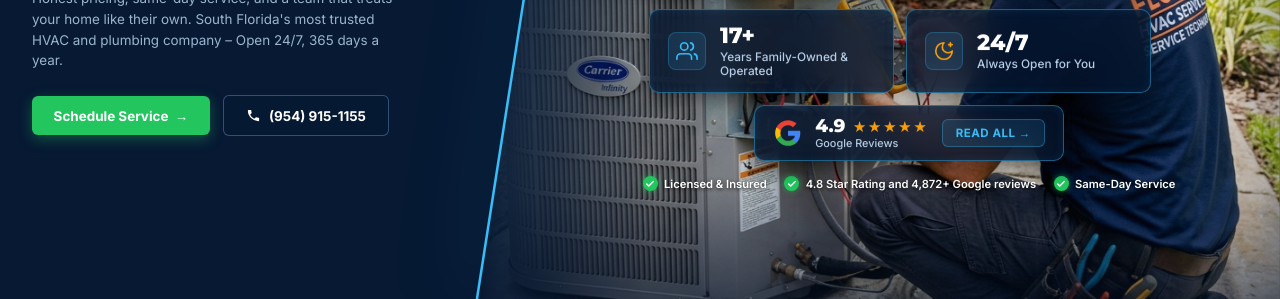
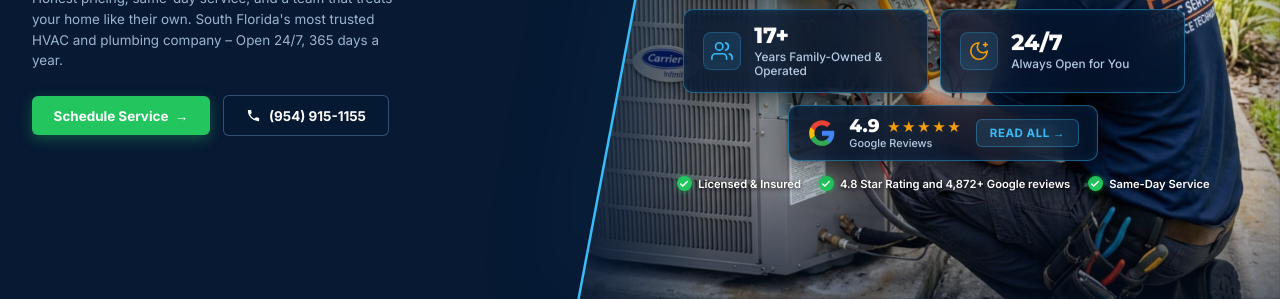
Before and after one commit to sohailamir06/banner-html, a plain HTML site: page index.html in a window 1280 px wide. Shown: the part 512-811 px from the top of the page. Drawn offline with Linux system fonts and the light colour scheme.

Commit message:
adding style

```diff
--- a/style.css
+++ b/style.css
@@ -230,13 +230,13 @@ body {
 
 /* ── LEFT: HERO DARK CONTENT COLUMN ── */
 .hero-left {
-    flex: 0 0 46%;
-    max-width: 46%;
+    flex: 0 0 55.8%;
+    max-width: 55.8%;
     background: #071933;
     display: flex;
     align-items: center;
     justify-content: flex-start;
-    padding: 2rem 3rem 2rem max(2rem, calc((100vw - 1280px) / 2 + 2rem));
+    padding: 2rem 3.5rem 2rem max(2rem, calc((100vw - 1280px) / 2 + 2rem));
     position: relative;
     z-index: 10;
     clip-path: polygon(0 0, 100% 0, 81% 100%, 0 100%);
@@ -246,7 +246,7 @@ body {
     position: absolute;
     top: 0;
     left: 0;
-    width: 46%;
+    width: 55.8%;
     height: 100%;
     z-index: 12;
     pointer-events: none;
@@ -363,7 +363,7 @@ body {
     position: relative;
     height: 100%;
     overflow: hidden;
-    margin-left: -9%;
+    margin-left: -13%;
 }
 
 .photo-panels {
```
